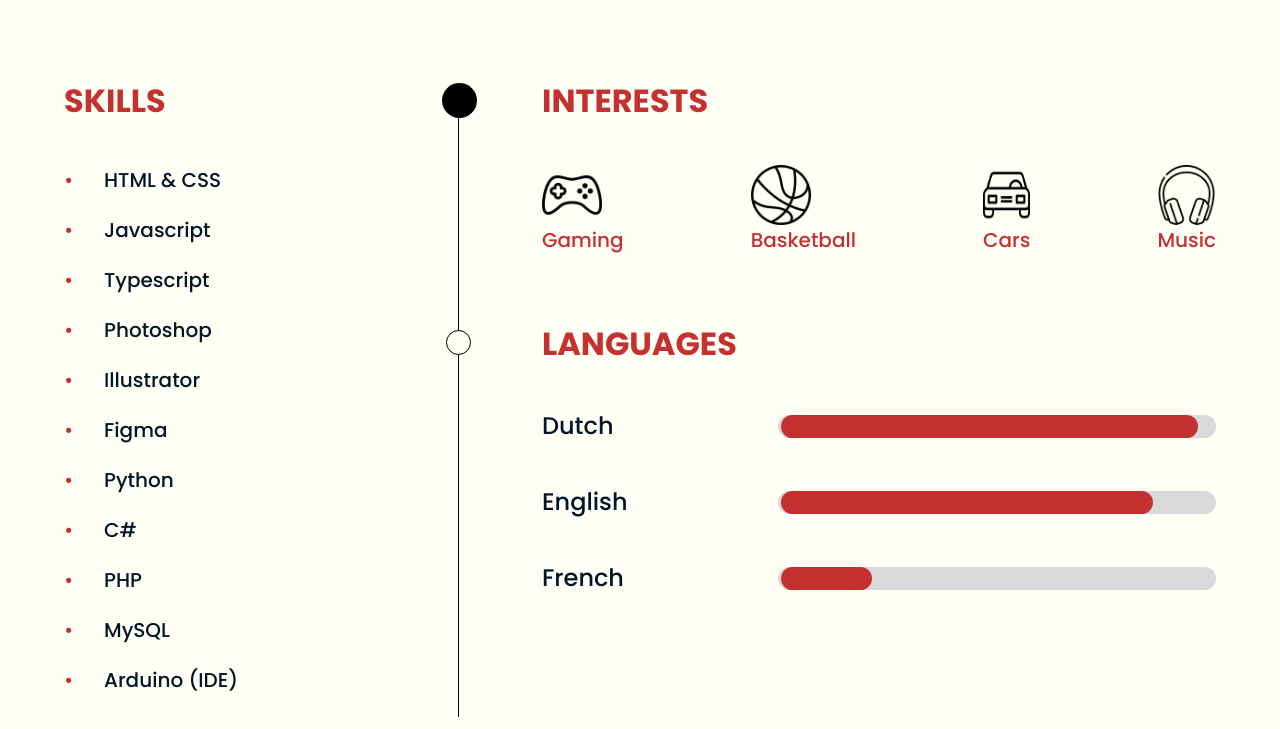
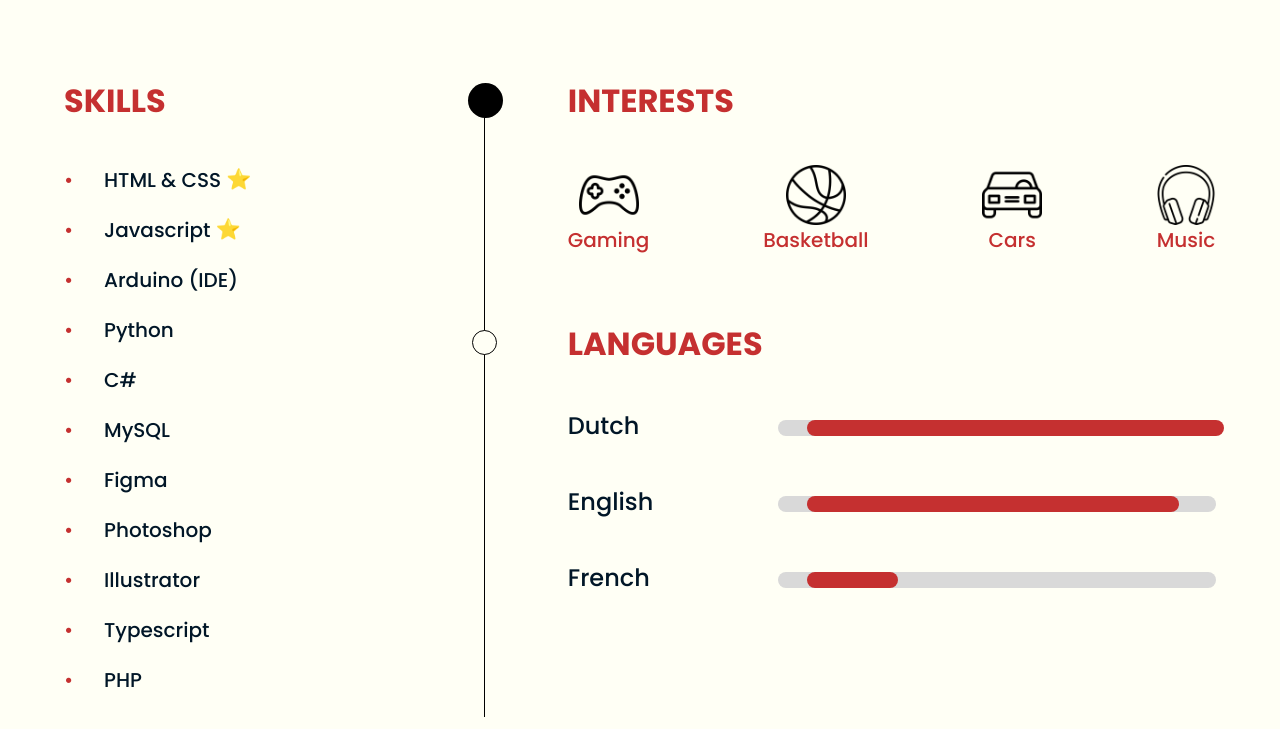
Before and after one commit to pgm-jamevanw/UID-MijnCV, a plain HTML site: page Mijn CV/HTML/index.html in a window 1280 px wide. Shown: the part 1019-1748 px from the top of the page. Drawn offline with Linux system fonts and the light colour scheme.

Commit message:
cv finished

```diff
--- a/Mijn CV/HTML/css/main.css
+++ b/Mijn CV/HTML/css/main.css
@@ -214,7 +214,6 @@ img {
   width: 75%;
 }
 
-
 .content__bottom {
   display: flex;
   flex-wrap: nowrap;
@@ -272,14 +271,20 @@ img {
   width: 100%;
   display: flex;
   flex-wrap: nowrap;
-  gap: 7.9375rem;
+  justify-content: space-between;
 
   margin-bottom: 4.0625rem;
 }
 
+.interest__icon {
+  display: flex;
+  flex-wrap: wrap;
+  flex-direction: column;
+  align-items: center;
+}
+
 .icon__title {
   color: var(--custom-red);
-  text-align: center;
   font-size: 1.25rem;
 }
 
@@ -317,10 +322,10 @@ img {
 .progress-bar-bg {
   position: absolute;
   right: 0;
-  transform: translateY(-29px);
+  transform: translateY(-24px);
 
   width: 27.375rem;
-  height: 1.4375rem;
+  height: 1rem;
 
   border-radius: 1.25rem;
 
@@ -332,10 +337,10 @@ img {
 .dutch .progress-bar {
   position: absolute;
   left: 14.9375rem;
-  transform: translateY(-29px);
+  transform: translateY(-24px);
 
   width: 26.0625rem;
-  height: 1.4375rem;
+  height: 1rem;
 
   border-radius: 1.25rem;
 
@@ -347,10 +352,10 @@ img {
 .english .progress-bar {
   position: absolute;
   left: 14.9375rem;
-  transform: translateY(-29px);
+  transform: translateY(-24px);
 
   width: 23.25rem;
-  height: 1.4375rem;
+  height: 1rem;
 
   border-radius: 1.25rem;
 
@@ -362,10 +367,10 @@ img {
 .french .progress-bar {
   position: absolute;
   left: 14.9375rem;
-  transform: translateY(-29px);
+  transform: translateY(-24px);
 
   width: 5.6875rem;
-  height: 1.4375rem;
+  height: 1rem;
 
   border-radius: 1.25rem;
 
@@ -373,3 +378,9 @@ img {
 
   z-index: 1;
 }
+
+.star {
+  display: inline-block;
+
+  transform: translateY(-1px);
+}
--- a/Mijn CV/HTML/index.html
+++ b/Mijn CV/HTML/index.html
@@ -89,17 +89,17 @@
             <div class="skills">
                 <h2>Skills</h2>
                 <ul class="skills__list">
-                    <li class="skill__item">HTML & CSS</li>
-                    <li class="skill__item">Javascript</li>
-                    <li class="skill__item">Typescript</li>
+                    <li class="skill__item">HTML & CSS <span class="star">⭐</span></li>
+                    <li class="skill__item">Javascript <span class="star">⭐</span></li>
+                    <li class="skill__item">Arduino (IDE)</li>
+                    <li class="skill__item">Python</li>
+                    <li class="skill__item">C#</li>
+                    <li class="skill__item">MySQL</li>
+                    <li class="skill__item">Figma</li>
                     <li class="skill__item">Photoshop</li>
                     <li class="skill__item">Illustrator</li>
-                    <li class="skill__item">Figma</li>
-                    <li class="skill__item">Python</li>
-                    <li class="skill__item">C#</li>
+                    <li class="skill__item">Typescript</li>
                     <li class="skill__item">PHP</li>
-                    <li class="skill__item">MySQL</li>
-                    <li class="skill__item">Arduino (IDE)</li>
                 </ul>
             </div>
             <div class="interests__languages">
```
Also changed, not shown: 2 other files.
